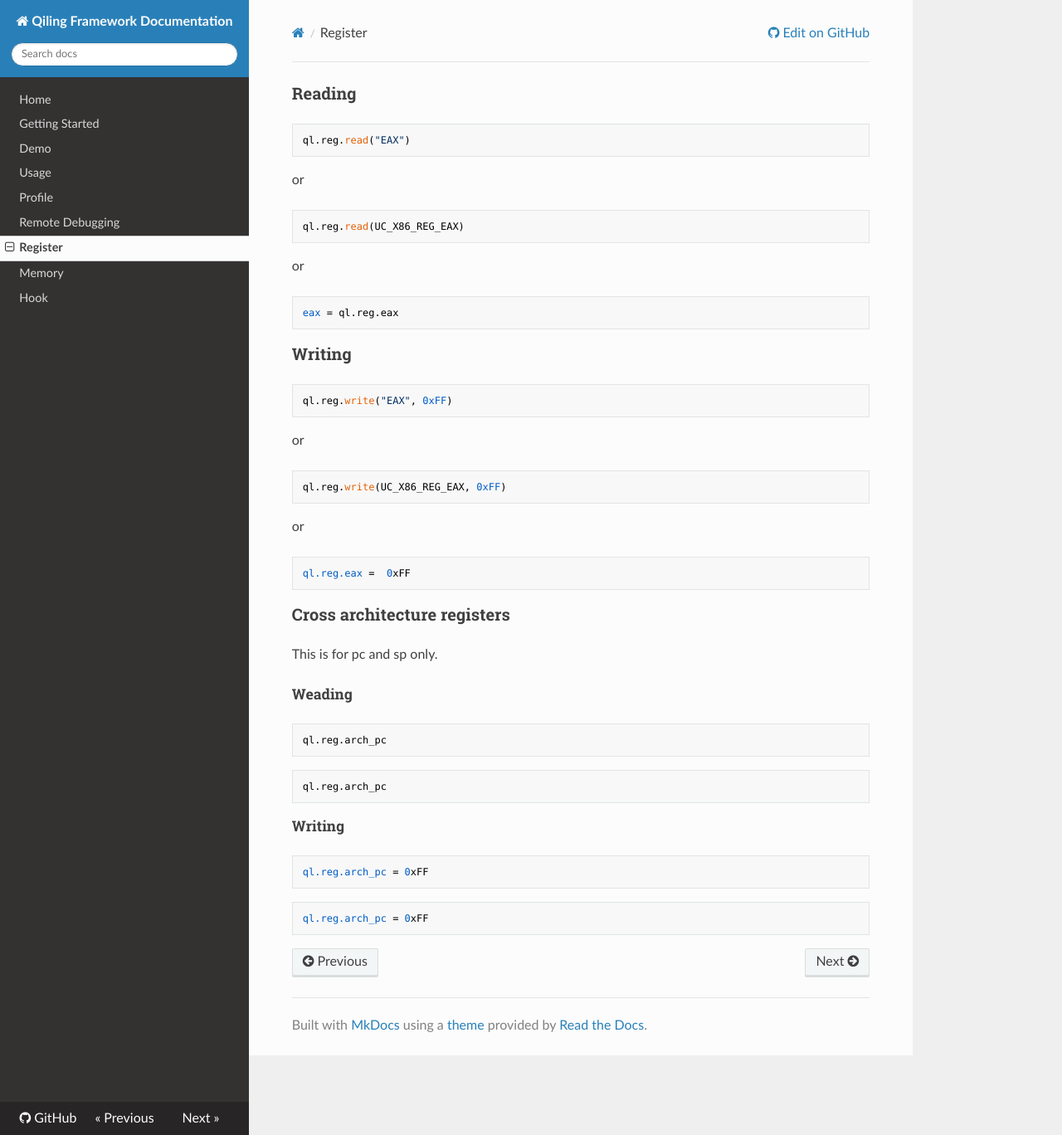
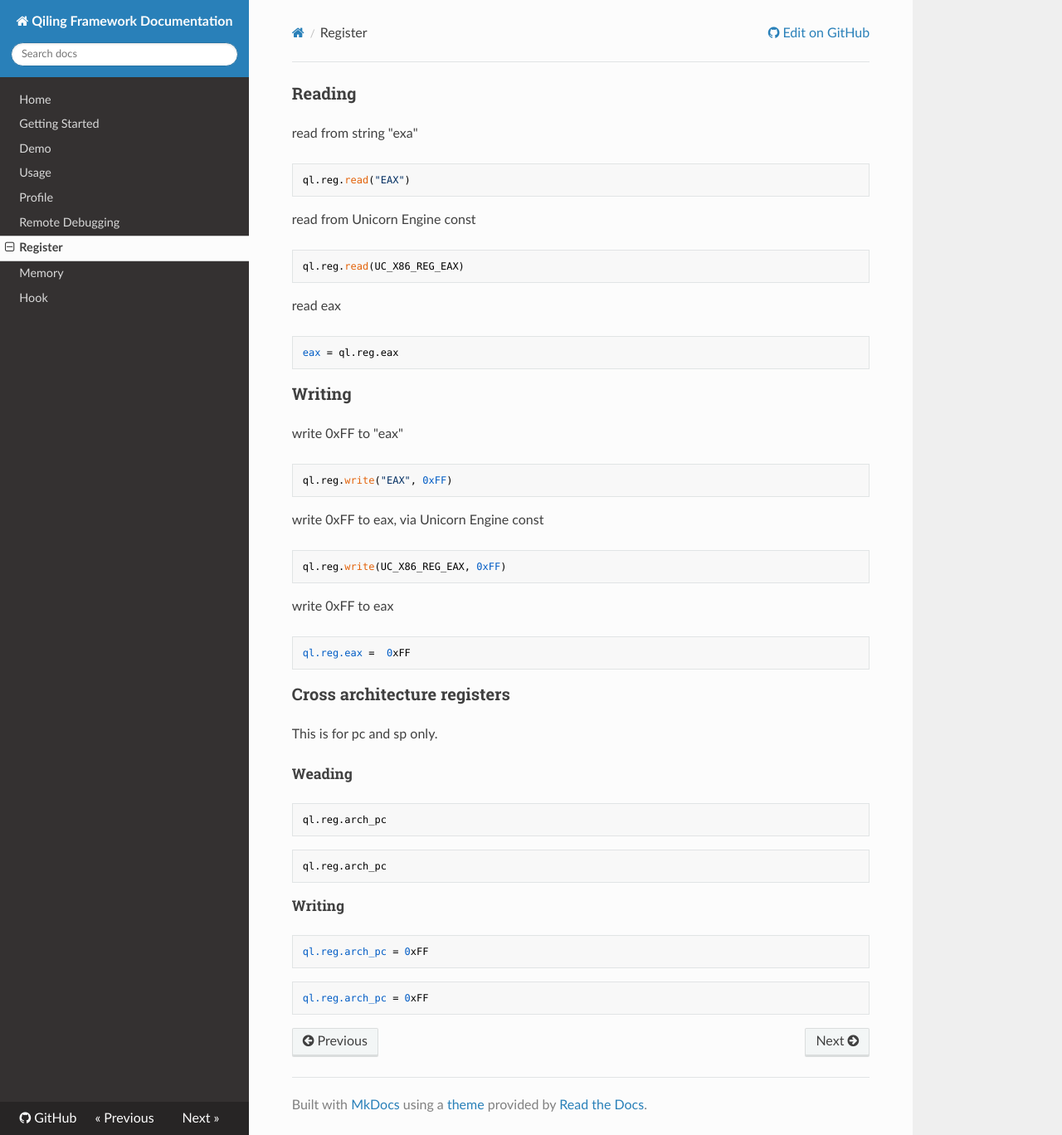
Before and after one commit to qilingframework/rtfd.io, an MkDocs documentation site: the page built from docs/register.md, in a window 1280 px wide and 1368 px high. Shown: the whole window at 83% size. Built offline with MkDocs 1.6.1, drawn with Linux system fonts in a browser that asks for light colours; nearby versions of some CDN libraries; old or Windows-style settings are respelled for this version of MkDocs.

Commit message:
update more register

````diff
--- a/docs/register.md
+++ b/docs/register.md
@@ -4,28 +4,33 @@ title: Register
 
 ### Reading
 
-
+read from string "exa"
 ```
 ql.reg.read("EAX")
 ```
-or
+
+read from Unicorn Engine const
 ```
 ql.reg.read(UC_X86_REG_EAX)
 ```
-or
+
+read eax
 ```
 eax = ql.reg.eax
 ```
 
 ### Writing
+write 0xFF to "eax"
 ```
 ql.reg.write("EAX", 0xFF)
 ```
-or
+
+write 0xFF to eax, via Unicorn Engine const
 ```
 ql.reg.write(UC_X86_REG_EAX, 0xFF)
 ```
-or
+
+write 0xFF to eax
 ```
 ql.reg.eax =  0xFF
 ```
````
